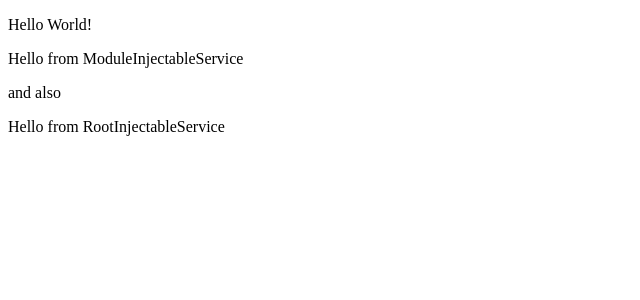
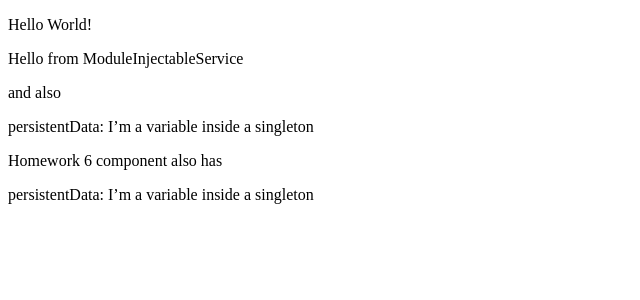
Before and after one commit to DiegoVallejoDev/angular-bootcamp, an Angular app: page / in a window 1280 px wide. Shown: the top 300 px of the page, without its empty margins (0-640 px from the left). Built offline with nearby package versions, Linux system fonts and the light colour scheme.

Commit message:
homework-6 fix

```diff
--- a/src/app/app.component.html
+++ b/src/app/app.component.html
@@ -5,3 +5,4 @@
 <!-- * * * * * * * * * * * * * * * * * * * * * * * * * * * * * * * -->
 
 <router-outlet></router-outlet>
+<app-homework6></app-homework6>
--- a/src/app/app.module.ts
+++ b/src/app/app.module.ts
@@ -11,6 +11,7 @@ import { Homework3Component } from './homework3/homework3.component';
 import { Homework4Component } from './homework4/homework4.component';
 import { MyFirstModuleModule } from './my-first-module/my-first-module.module';
 import { RootInjectableService } from './root-injectable.service';
+import { Homework6Component } from './homework6/homework6.component';
 
 @NgModule({
   declarations: [
@@ -20,6 +21,7 @@ import { RootInjectableService } from './root-injectable.service';
     CapitalizeDirective,
     Homework3Component,
     Homework4Component,
+    Homework6Component,
   ],
   imports: [BrowserModule, AppRoutingModule, FormsModule, MyFirstModuleModule],
   providers: [RootInjectableService],
--- /dev/null
+++ b/src/app/homework6/homework6.component.html
@@ -0,0 +1,3 @@
+
+<p>Homework 6 component also has</p>
+<p>persistentData: {{ RootInjectableService.persistentData }}</p>
--- /dev/null
+++ b/src/app/homework6/homework6.component.ts
@@ -0,0 +1,15 @@
+import { Component, OnInit } from '@angular/core';
+import { RootInjectableService } from '../root-injectable.service';
+
+@Component({
+  selector: 'app-homework6',
+  templateUrl: './homework6.component.html',
+  styleUrls: ['./homework6.component.css'],
+})
+export class Homework6Component implements OnInit {
+  constructor(
+    protected readonly RootInjectableService: RootInjectableService
+  ) {}
+
+  ngOnInit(): void {}
+}
--- a/src/app/my-first-component/my-first-component.component.html
+++ b/src/app/my-first-component/my-first-component.component.html
@@ -2,4 +2,4 @@
 
 <p>Hello from {{ ModuleInjectableService.name }}</p>
 <p>and also</p>
-<p>Hello from {{ RootInjectableService.name }}</p>
+<p>persistentData: {{ RootInjectableService.persistentData }}</p>
--- a/src/app/root-injectable.service.ts
+++ b/src/app/root-injectable.service.ts
@@ -4,7 +4,7 @@ import { Injectable } from '@angular/core';
   providedIn: 'root',
 })
 export class RootInjectableService {
-  public name = 'RootInjectableService';
+  public persistentData = 'I’m a variable inside a singleton';
 
   constructor() {}
 }
```
Also changed, not shown: src/app/homework6/homework6.component.css (added), 1 other file (tests, documents, lock files or other folders).
